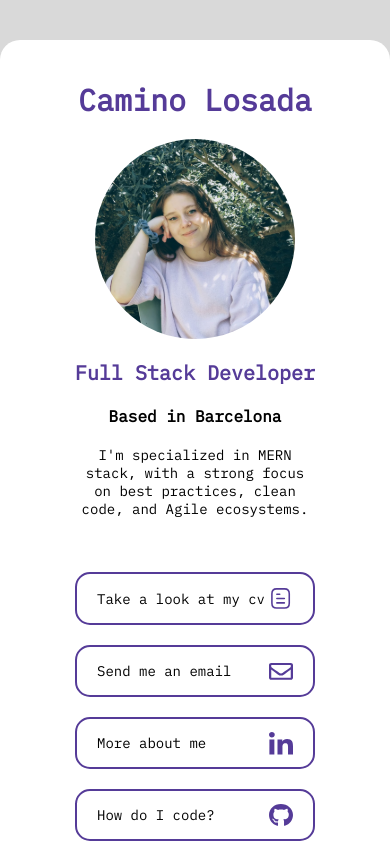
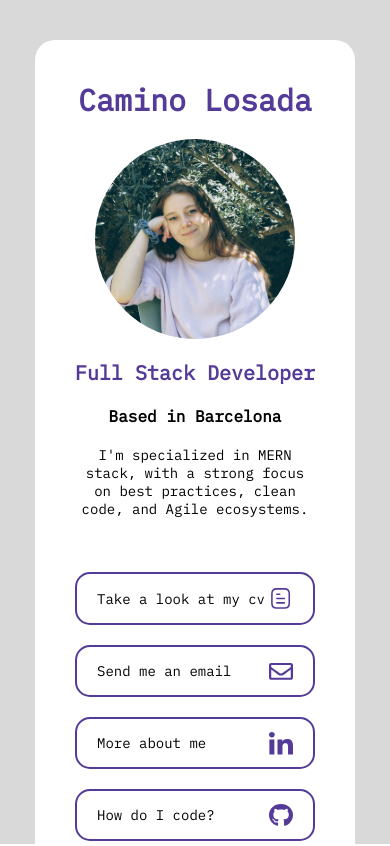
Before and after one commit to caminolosada/link-list, a React (Vite) app: page / in a window 390 px wide. Shown: the top 846 px of the page. Built offline with nearby package versions, Linux system fonts and the light colour scheme.

Commit message:
Make Card component responsive

```diff
--- a/src/components/App/App.tsx
+++ b/src/components/App/App.tsx
@@ -1,13 +1,16 @@
 import Card from "../Card/Card";
 import Footer from "../Footer/Footer";
 import ContainerStyled from "../shared/ContainerStyled";
+import AppStyled from "./AppStyled";
 
 const App = (): React.ReactElement => {
   return (
     <>
-      <ContainerStyled />
-      <Card />
-      <Footer />
+      <AppStyled>
+        <ContainerStyled />
+        <Card />
+        <Footer />
+      </AppStyled>
     </>
   );
 };
--- /dev/null
+++ b/src/components/App/AppStyled.ts
@@ -0,0 +1,9 @@
+import styled from "styled-components";
+
+const AppStyled = styled.div`
+  display: flex;
+  flex-direction: column;
+  align-items: center;
+`;
+
+export default AppStyled;
--- a/src/components/Card/CardStyled.ts
+++ b/src/components/Card/CardStyled.ts
@@ -11,6 +11,20 @@ const CardStyled = styled.article`
   padding: 40px;
   margin-top: 40px;
   margin-bottom: 90px;
+  min-width: 320px;
+
+  @media (min-width: 400px) {
+    margin: 40px;
+  }
+  @media (min-width: 1080px) {
+    padding: 40px;
+    flex-direction: row;
+    gap: calc(17% - 40px);
+    min-height: 580px;
+    width: calc(60% - 40px);
+    height: auto;
+    max-width: 860px;
+  }
 `;
 
 export default CardStyled;
```
